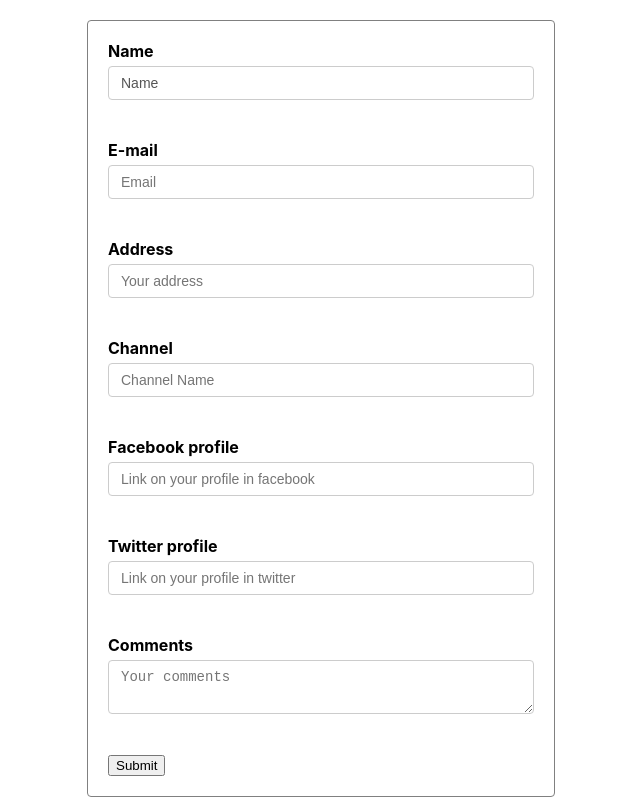
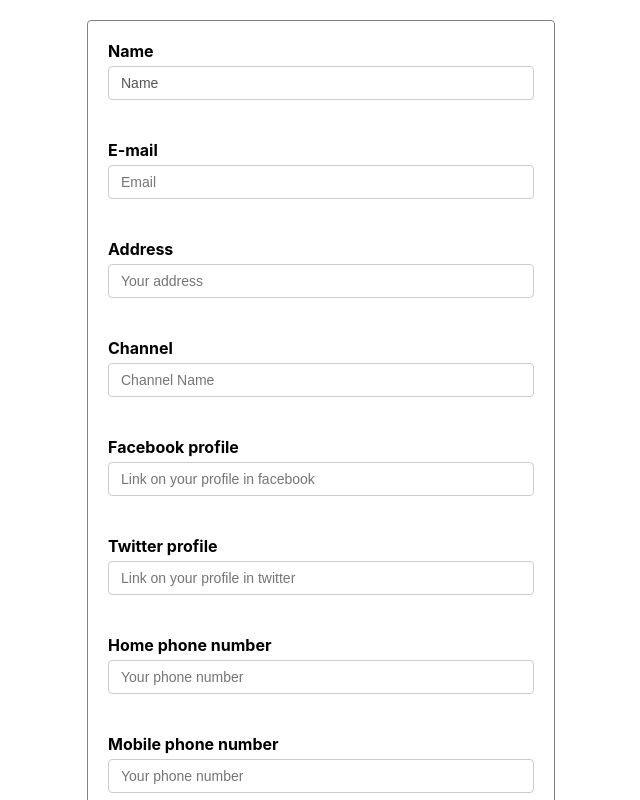
Before and after one commit to saNder2411/formik-sandbox, a React (Create React App) app: page / in a window 1280 px wide. Shown: the top 800 px of the page, without its empty margins (319-959 px from the left). Built offline with nearby package versions, Linux system fonts and the light colour scheme.

Commit message:
use array fields

```diff
--- a/src/components/YouTubeForm/YouTubeForm.jsx
+++ b/src/components/YouTubeForm/YouTubeForm.jsx
@@ -15,6 +15,7 @@ const initialValues = {
     facebook: ``,
     twitter: ``,
   },
+  phoneNumbers: [``, ``],
 };
 
 const onSubmit = (values) => console.log(`form submit`, values);
@@ -111,6 +112,25 @@ const YouTubeForm = () => {
           </div>
 
           <div className="form-control">
+            <label htmlFor="primaryPh">Home phone number</label>
+            <Field
+              type="text"
+              id="primaryPh"
+              name="phoneNumbers[0]"
+              placeholder="Your phone number"/>
+          </div>
+
+          <div className="form-control">
+            <label htmlFor="secondaryPh">Mobile phone number</label>
+            <Field
+              type="text"
+              id="secondaryPh"
+              name="phoneNumbers[1]"
+              placeholder="Your phone number"/>
+          </div>
+
+
+          <div className="form-control">
             <label htmlFor="comments">Comments</label>
             <Field
               as="textarea"
```
